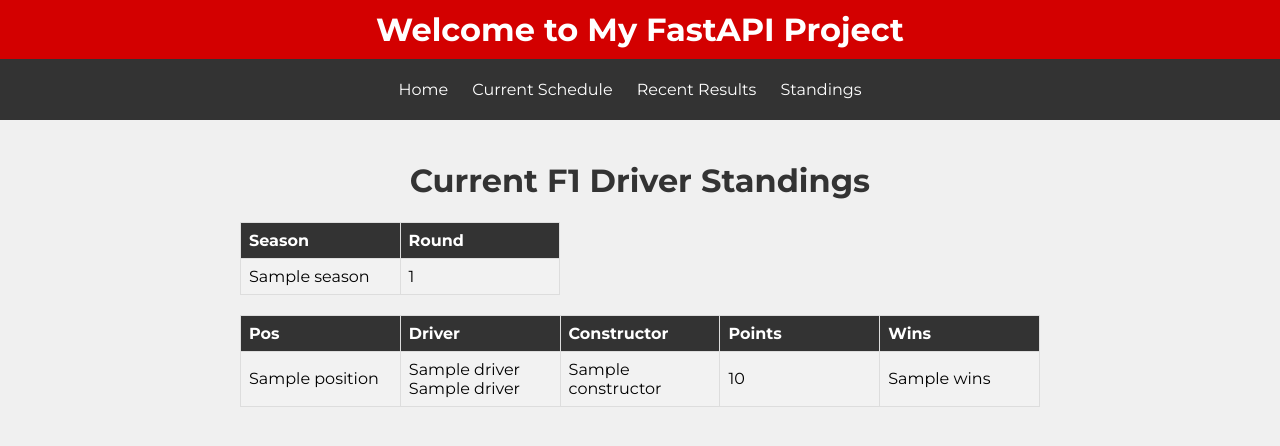
After one commit to Tomz899/FastApi-F1DataHub, a FastAPI app: template templates/driver_standings.html in a window 1280 px wide. The commit adds this page. Shown: the top 446 px of the page. Run offline with FastAPI, Linux system fonts and the light colour scheme; the template is opened without the code that fills it: most values are stand-ins (such as "Sample title", 1, 10 or a date in 2020).

Commit message:
Added driver standings page

```diff
--- a/main.py
+++ b/main.py
@@ -80,3 +80,44 @@ async def current_schedule(request: Request):
         return HTMLResponse(
             content="<html><body>Error fetching data from Ergast API</body></html>"
         )
+
+
+@app.get("/driver_standings", response_class=HTMLResponse)
+async def driver_standings(request: Request):
+    ergast_api_url = "https://ergast.com/api/f1/current/driverStandings.json"
+
+    async with httpx.AsyncClient() as client:
+        try:
+            response = await client.get(ergast_api_url)
+            response.raise_for_status()  # Check for HTTP errors
+
+            if response.status_code == 200:
+                data = response.json()
+            else:
+                return templates.TemplateResponse(
+                    "error.html",
+                    {
+                        "request": request,
+                        "error_message": "Failed to fetch driver standings from Ergast F1 API",
+                    },
+                )
+
+        except httpx.RequestError as e:
+            return templates.TemplateResponse(
+                "error.html",
+                {"request": request, "error_message": f"Request error: {e}"},
+            )
+
+    standings = data["MRData"]["StandingsTable"]["StandingsLists"][0]["DriverStandings"]
+    season = data["MRData"]["StandingsTable"]["season"]
+    round_num = data["MRData"]["StandingsTable"]["StandingsLists"][0]["round"]
+
+    return templates.TemplateResponse(
+        "driver_standings.html",
+        {
+            "request": request,
+            "driver_standings": standings,
+            "season": season,
+            "round_num": round_num,
+        },
+    )
--- a/templates/base.html
+++ b/templates/base.html
@@ -15,6 +15,7 @@
             <li><a href="{{ url_for('read_home') }}">Home</a></li>
             <li><a href="{{ url_for('current_schedule') }}">Current Schedule</a></li>
             <li><a href="{{ url_for('current_results') }}">Recent Results</a></li>
+            <li><a href="{{ url_for('driver_standings') }}">Standings</a></li>
         </ul>
     </nav>
     <main>
--- /dev/null
+++ b/templates/driver_standings.html
@@ -0,0 +1,39 @@
+{% extends "base.html" %}
+
+{% block title %}F1 Driver Standings{% endblock %}
+
+{% block content %}
+    <h1>Current F1 Driver Standings</h1>
+
+    <table style="table-layout: fixed; width: 40%;">
+        <tr>
+            <th>Season</th>
+            <th>Round</th>
+        </tr>
+
+        <tr>
+            <td>{{ season }}</td>
+            <td>{{ round_num }}</td>
+        </tr>
+
+    </table>
+
+    <table style="table-layout: fixed; width: 100%;">
+        <tr>
+            <th>Pos</th>
+            <th>Driver</th>
+            <th>Constructor</th>
+            <th>Points</th>
+            <th>Wins</th>
+        </tr>
+        {% for pos in driver_standings %}
+        <tr>
+            <td>{{ pos.position }}</td>
+            <td>{{ pos.Driver.givenName }} {{ pos.Driver.familyName }}</td>
+            <td>{{ pos.Constructors[0].name }}</td>
+            <td>{{ pos.points }}</td>
+            <td>{{ pos.wins }}</td>
+        </tr>
+        {% endfor %}
+    </table>
+{% endblock %}
```
